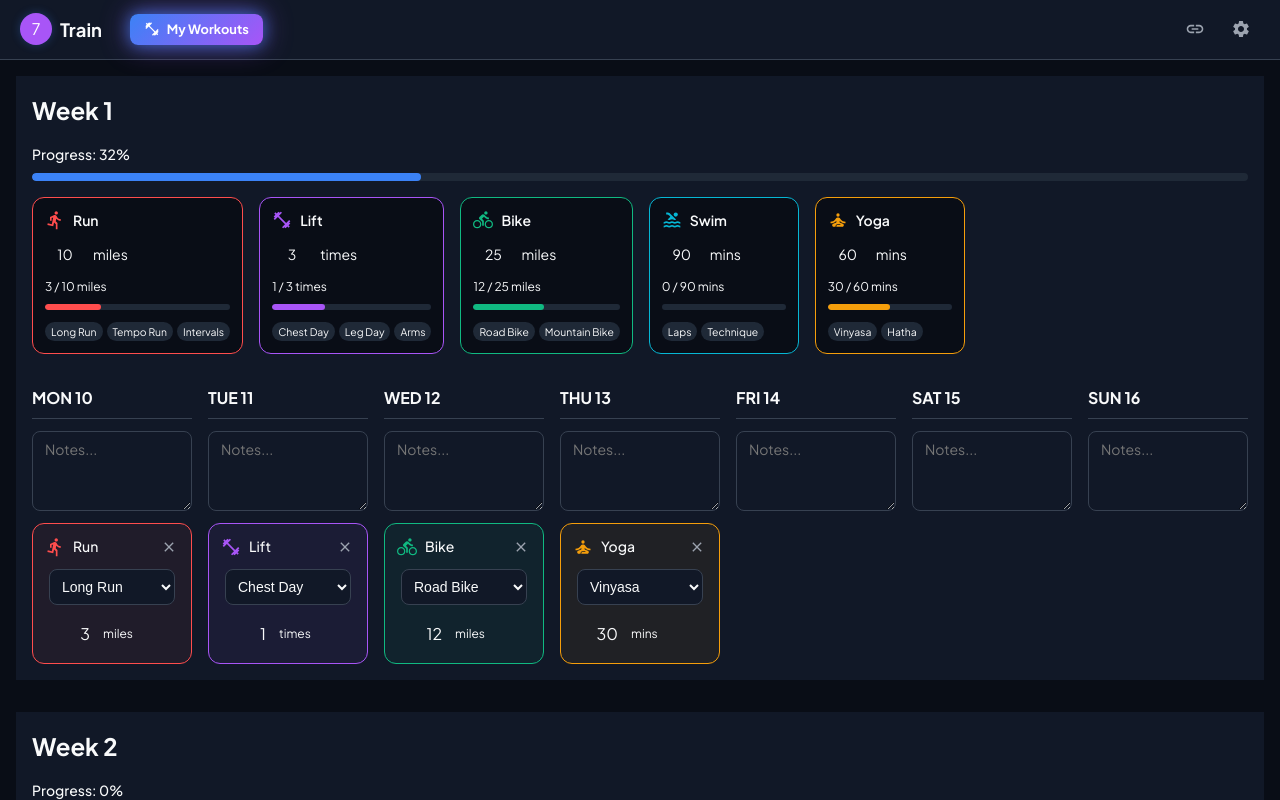
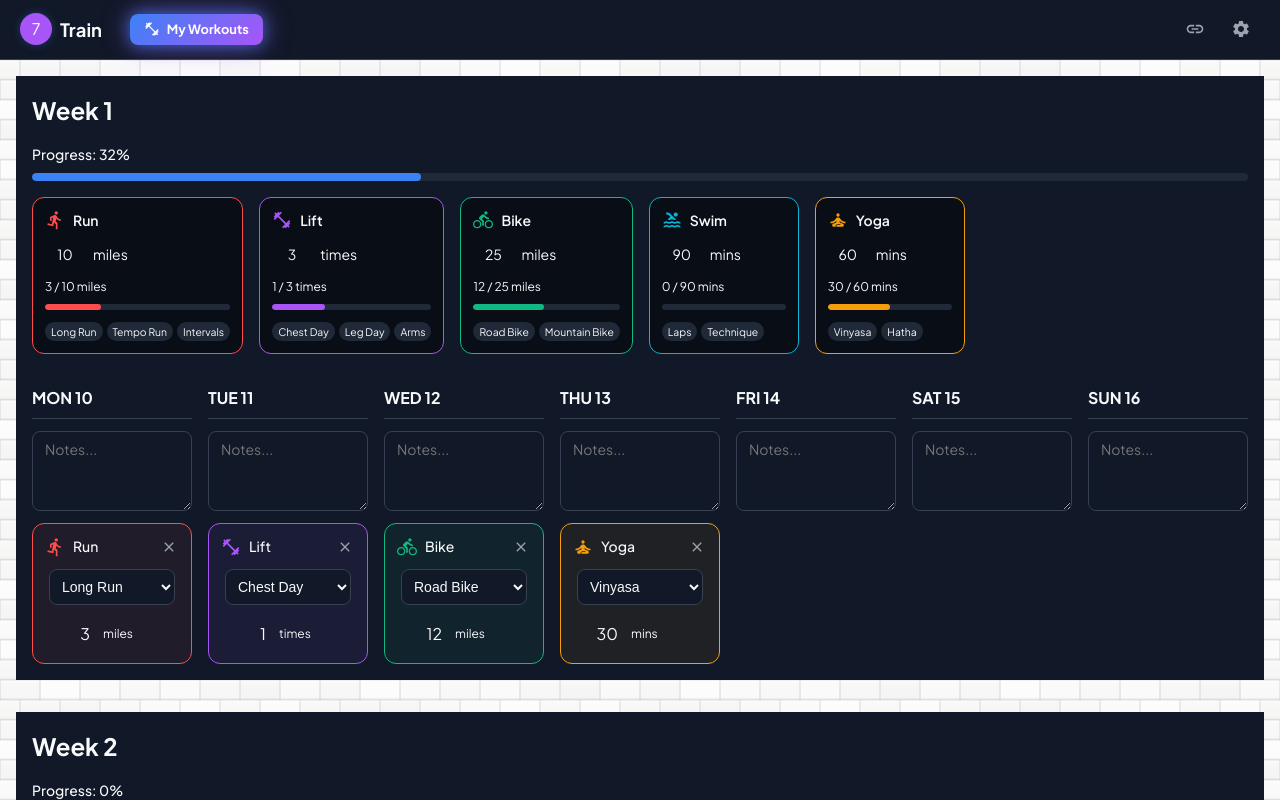
Before and after one commit to pjflanagan/7-train, a Next.js app: page / in a window 1280 px wide. Built offline with nearby package versions, Linux system fonts and the light colour scheme.

Commit message:
subway tile background

```diff
--- a/app/globals.scss
+++ b/app/globals.scss
@@ -31,7 +31,7 @@
 }
 
 body {
-  background-color: var(--bg-primary);
+  background-color: transparent;
   color: var(--text-main);
   line-height: 1.5;
   -webkit-font-smoothing: antialiased;
--- a/app/layout.tsx
+++ b/app/layout.tsx
@@ -2,6 +2,7 @@ import type { Metadata } from "next";
 import { Plus_Jakarta_Sans } from "next/font/google";
 import { Toaster } from "sonner";
 import "./globals.scss";
+import { SubwayTileBackground } from "../components/elements/SubwayTileBackground/SubwayTileBackground";
 
 const jakarta = Plus_Jakarta_Sans({
   subsets: ["latin"],
@@ -23,6 +24,7 @@ export default function RootLayout({
       <body className={jakarta.className}>
         {children}
         <Toaster />
+        <SubwayTileBackground />
       </body>
     </html>
   );
--- /dev/null
+++ b/components/elements/SubwayTileBackground/SubwayTileBackground.module.scss
@@ -0,0 +1,17 @@
+.backgroundContainer {
+  position: fixed;
+  top: 0;
+  left: 0;
+  width: 100vw;
+  height: 100vh;
+  z-index: -100; // Place way in the back
+  pointer-events: none;
+  overflow: hidden;
+  background-color: #f5f5f5; // Fallback white/grey background
+}
+
+.svg {
+  display: block;
+  width: 100%;
+  height: 100%;
+}
--- /dev/null
+++ b/components/elements/SubwayTileBackground/SubwayTileBackground.tsx
@@ -0,0 +1,132 @@
+'use client';
+
+import React, { useMemo } from 'react';
+import styles from './SubwayTileBackground.module.scss';
+
+// Deterministic seed-based random generator to ensure exact same colors
+// on both server (SSR) and client, avoiding hydration mismatches.
+function createSeededRandom(seed: number) {
+  let s = seed;
+  return () => {
+    const x = Math.sin(s++) * 10000;
+    return x - Math.floor(x);
+  };
+}
+
+export const SubwayTileBackground: React.FC = () => {
+  const PW = 320;  // Pattern width (C * W)
+  const PH = 160;  // Pattern height (R * H)
+  const W = 40;    // Tile width
+  const H = 20;    // Tile height
+  const G = 1;     // Grout line gap (pixels)
+  const R = 8;     // Rows
+  const C = 8;     // Columns
+
+  // Generate tile colors once, deterministically
+  const tiles = useMemo(() => {
+    const rVal = createSeededRandom(4232912); // Seed
+    const colors: string[][] = [];
+
+    for (let r = 0; r < R; r++) {
+      const rowColors: string[] = [];
+      for (let c = 0; c < C; c++) {
+        // Generate beautiful, subtle off-white shades
+        // Lightness between 96.0% and 99.0% (subtle premium variations)
+        const l = 96.0 + rVal() * 3.0;
+        // Saturation between 0.1% and 1.1%
+        const s = 0.1 + rVal() * 1.0;
+        // Warm/ceramic ivory tone (hue 35)
+        const h = 35;
+        rowColors.push(`hsl(${h}, ${s.toFixed(2)}%, ${l.toFixed(2)}%)`);
+      }
+      colors.push(rowColors);
+    }
+
+    const tileElements: React.JSX.Element[] = [];
+
+    for (let r = 0; r < R; r++) {
+      const isOdd = r % 2 !== 0;
+      const shift = isOdd ? W / 2 : 0;
+      const y = r * H;
+
+      for (let c = -1; c <= C; c++) {
+        const x = c * W + shift;
+
+        // Skip if tile is completely outside the [0, PW] pattern boundary
+        if (x + W < 0 || x >= PW) continue;
+
+        // Wrap column index for color lookup
+        const cGrid = (c + C) % C;
+        const color = colors[r][cGrid];
+
+        // Shrink tile size by the grout gap
+        const rxPos = x + G / 2;
+        const ryPos = y + G / 2;
+        const rWidth = W - G;
+        const rHeight = H - G;
+
+        tileElements.push(
+          <g key={`tile-${r}-${c}`}>
+            {/* Tile Ceramic Base */}
+            <rect
+              x={rxPos}
+              y={ryPos}
+              width={rWidth}
+              height={rHeight}
+              fill={color}
+              rx={0.75}
+              ry={0.75}
+            />
+            {/* Soft Ceramic Glaze & Bevel Shading Overlay */}
+            <rect
+              x={rxPos}
+              y={ryPos}
+              width={rWidth}
+              height={rHeight}
+              fill="url(#tile-shading)"
+              rx={0.75}
+              ry={0.75}
+              style={{ pointerEvents: 'none' }}
+            />
+          </g>
+        );
+      }
+    }
+
+    return tileElements;
+  }, [PW, PH, W, H, G, R, C]);
+
+  return (
+    <div className={styles.backgroundContainer}>
+      <svg width="100%" height="100%" className={styles.svg}>
+        <defs>
+          {/* Subtle vertical linear gradient to create beautiful, touchable 3D bevel shading */}
+          <linearGradient id="tile-shading" x1="0" y1="0" x2="0" y2="1">
+            <stop offset="0%" stopColor="#ffffff" stopOpacity={0.65} />
+            <stop offset="12%" stopColor="#ffffff" stopOpacity={0.2} />
+            <stop offset="50%" stopColor="#ffffff" stopOpacity={0} />
+            <stop offset="88%" stopColor="#000000" stopOpacity={0} />
+            <stop offset="100%" stopColor="#000000" stopOpacity={0.07} />
+          </linearGradient>
+
+          {/* Repeating SVG pattern for maximum rendering performance */}
+          <pattern
+            id="subway-tiles"
+            width={PW}
+            height={PH}
+            patternUnits="userSpaceOnUse"
+          >
+            {/* Grout background behind tiles (slate-300 / light grey) */}
+            <rect width={PW} height={PH} fill="#d2d6dc" />
+
+            {/* Generated Tiles */}
+            {tiles}
+          </pattern>
+        </defs>
+
+        {/* Fill the entire screen with the high-performance tile pattern */}
+        <rect width="100%" height="100%" fill="url(#subway-tiles)" />
+      </svg>
+    </div>
+  );
+};
--- a/components/features/planner/PlannerPage.module.scss
+++ b/components/features/planner/PlannerPage.module.scss
@@ -6,7 +6,14 @@
 }
 
 .loadingSkeleton {
-  padding: 2rem;
+  padding: 3rem 2rem;
   text-align: center;
-  color: var(--text-secondary);
+  color: var(--text-main);
+  background-color: var(--bg-secondary);
+  border-radius: 16px; // Using standard border radius
+  border: 1px solid var(--border-color);
+  max-width: 400px;
+  margin: 4rem auto;
+  font-weight: 500;
+  box-shadow: var(--box-shadow-premium);
 }
```
